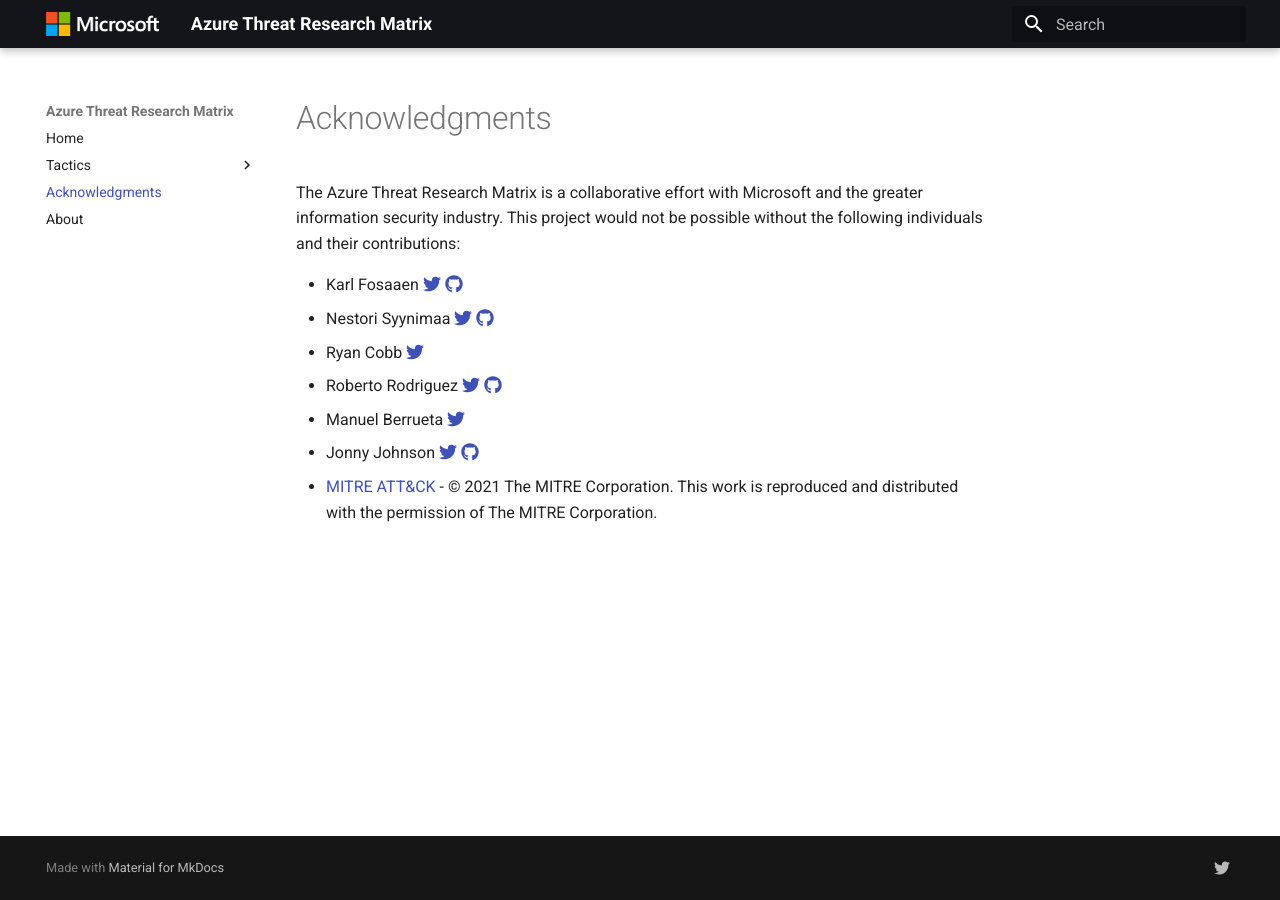
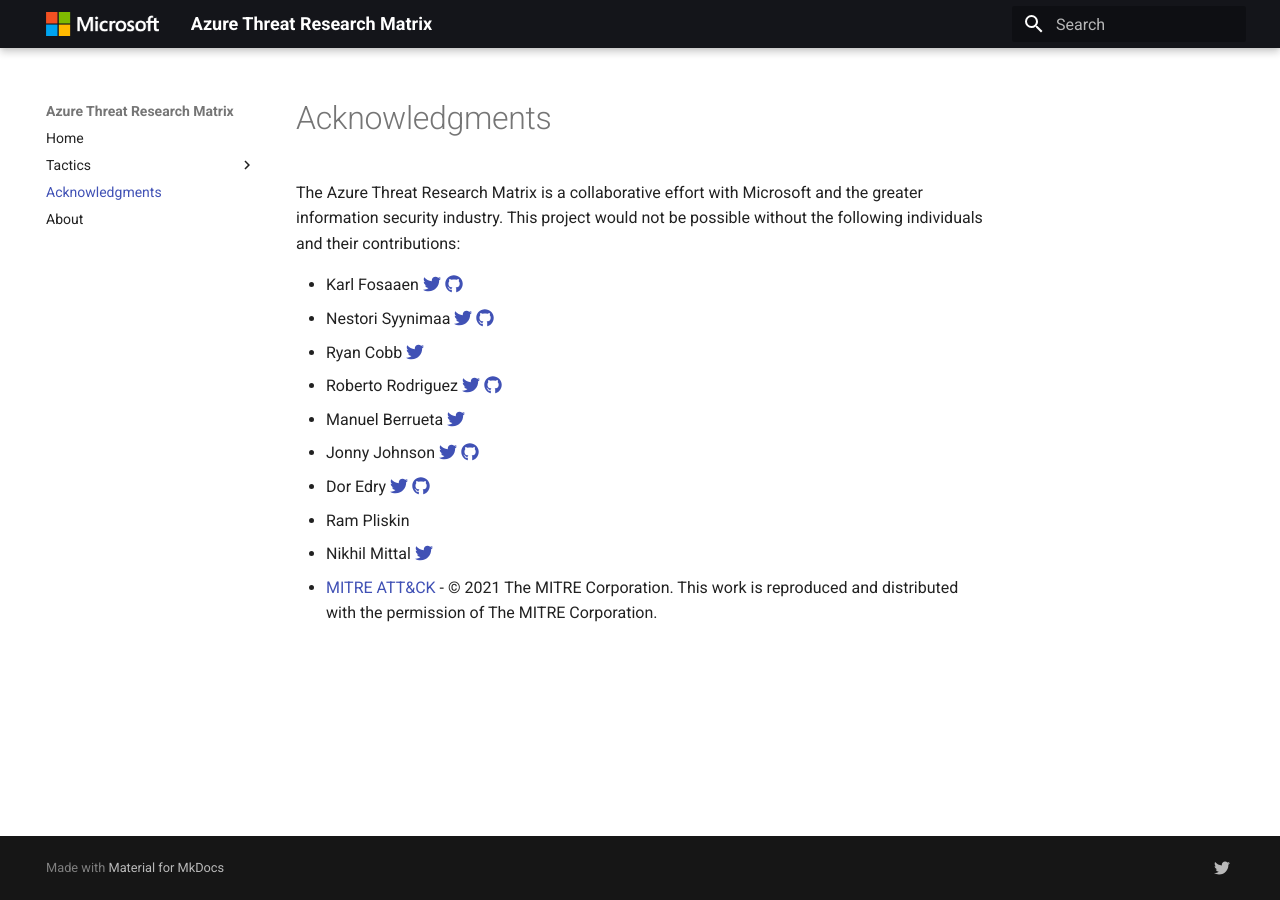
Before and after one commit to microsoft/Azure-Threat-Research-Matrix, an MkDocs documentation site: the page built from docs/acknowledgments.md, in a window 1280 px wide. Built offline with MkDocs 1.6.1 and Material for MkDocs 9.7.7, drawn with Linux system fonts in a browser that asks for light colours.

Commit message:
Acknowledgments update

```diff
--- a/docs/acknowledgments.md
+++ b/docs/acknowledgments.md
@@ -6,5 +6,7 @@ The Azure Threat Research Matrix is a collaborative effort with Microsoft and th
 * Roberto Rodriguez [:fontawesome-brands-twitter:{ .twitter }](https://twitter.com/Cyb3rWard0g) [:fontawesome-brands-github:{ .github }](https://github.com/Cyb3rWard0g)
 * Manuel Berrueta [:fontawesome-brands-twitter:{ .twitter }](https://twitter.com/ManuelBerrueta)
 * Jonny Johnson [:fontawesome-brands-twitter:{ .twitter }](https://twitter.com/jsecurity101) [:fontawesome-brands-github:{ .github }](https://github.com/jsecurity101)
-
+* Dor Edry [:fontawesome-brands-twitter:{ .twitter }](https://twitter.com/edrydor) [:fontawesome-brands-github:{ .github }](https://github.com/doredry)
+* Ram Pliskin
+* Nikhil Mittal [:fontawesome-brands-twitter:{ .twitter }](https://twitter.com/nikhil_mitt)
 * [MITRE ATT&CK](https://attack.mitre.org/resources/terms-of-use/) - © 2021 The MITRE Corporation. This work is reproduced and distributed with the permission of The MITRE Corporation.
```
Also changed, not shown: site/CredentialAccess/CredentialAccess/index.html, site/Exfiltration/AZT704/AZT704-1/index.html, site/Exfiltration/AZT704/AZT704-3/index.html, site/InitialAccess/AZT203/AZT203/index.html, site/search/search_index.json, site/sitemap.xml, 1 other file.
